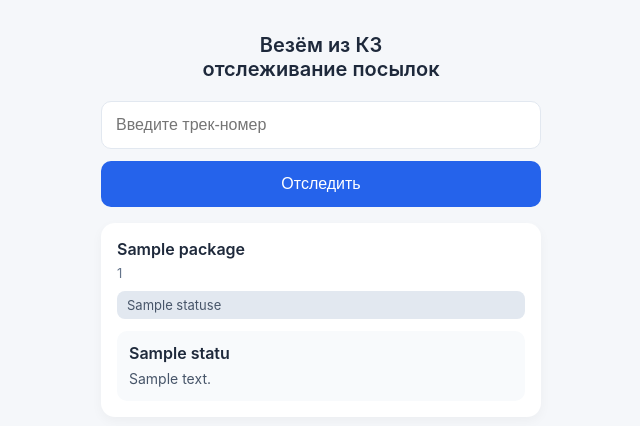
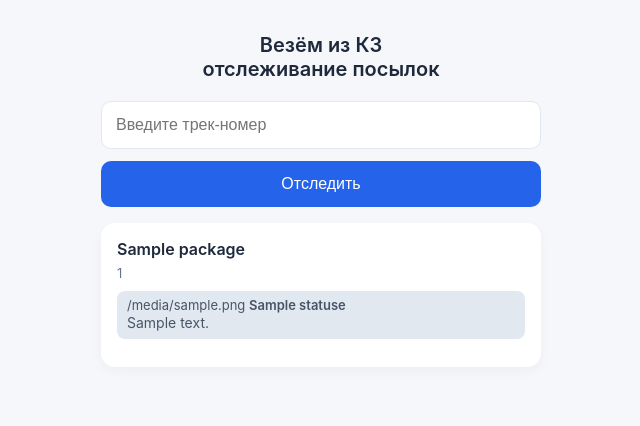
Before and after one commit to lauzhou/VkzTrack, a FastAPI app: template templates/index.html in a window 1280 px wide. Shown: the top 426 px of the page, without its empty margins (319-959 px from the left). Run offline with FastAPI, Linux system fonts and the light colour scheme; the template is opened without the code that fills it: most values are stand-ins (such as "Sample title", 1, 10 or a date in 2020).

Commit message:
Update index.html

```diff
--- a/templates/index.html
+++ b/templates/index.html
@@ -21,18 +21,15 @@
         <div class="card-title">{{ package.title }}</div>
         <div class="track">{{ package.track_number }}</div>
 
-        <!-- Прогресс -->
+        <!-- Прогресс с иконками и описанием -->
         <div class="progress-container">
             {% for s in statuses %}
             <div class="progress-step {% if s.id <= package.current_status %}active{% endif %}">
-                {{ s.name }}
+                <span class="status-icon">{{ s.icon }}</span>
+                <span class="status-name">{{ s.name }}</span>
+                <div class="status-description">{{ s.description }}</div>
             </div>
             {% endfor %}
-        </div>
-
-        <div class="status-box">
-            <div class="status-name">{{ status.name }}</div>
-            <div class="status-description">{{ status.description }}</div>
         </div>
 
     </div>
```
